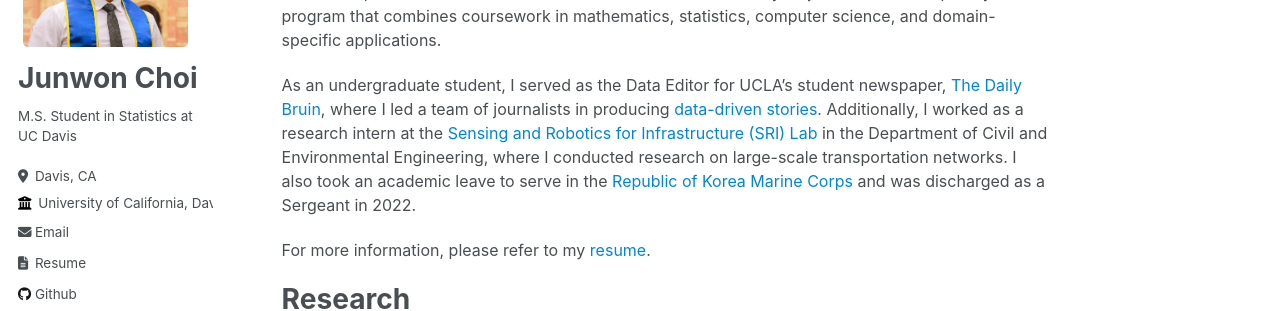
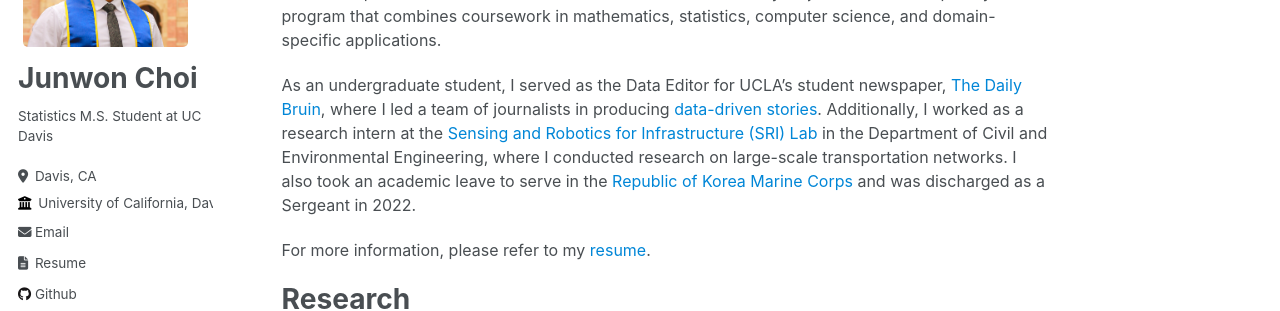
Before and after one commit to cjunwon/cjunwon.github.io, a Jekyll site: the page built from _pages/about.md, in a window 1280 px wide. Shown: the part 216-527 px from the top of the page. Built offline with Jekyll 4.4.1, drawn with Linux system fonts in a browser that asks for light colours.

```diff
--- a/_config.yml
+++ b/_config.yml
@@ -24,7 +24,7 @@ author:
   avatar           : "profile.png"
   name             : "Junwon Choi"
   pronouns         : # example: "she/her"
-  bio              : "M.S. Student in Statistics at UC Davis"
+  bio              : "Statistics M.S. Student at UC Davis"
   location         : "Davis, CA"
   employer         : "University of California, Davis"
   uri              : # URL
--- a/_data/authors.yml
+++ b/_data/authors.yml
@@ -4,7 +4,7 @@ Junwon Choi:
   name        : "Junwon Choi"
   uri         : "cjunwon.github.io"
   email       : "cjunwon.tech@gmail.com"
-  bio         : "M.S. Student in Statistics at UC Davis"
+  bio         : "Statistics M.S. Student at UC Davis"
   avatar      : "profile.png"
   twitter     : "name"
   google_plus : "Name"
```
